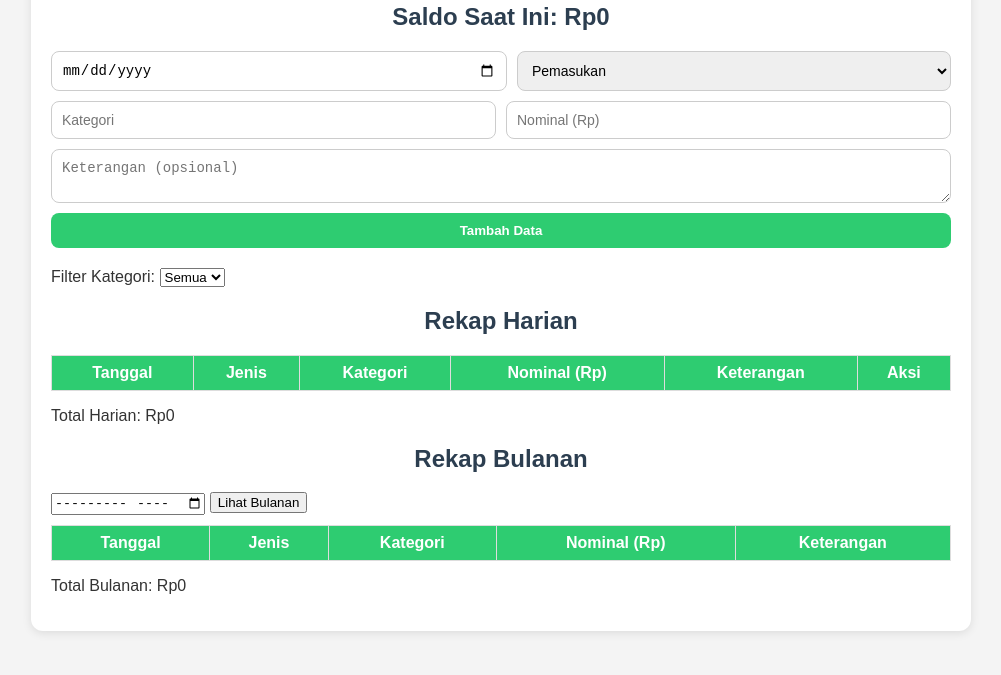
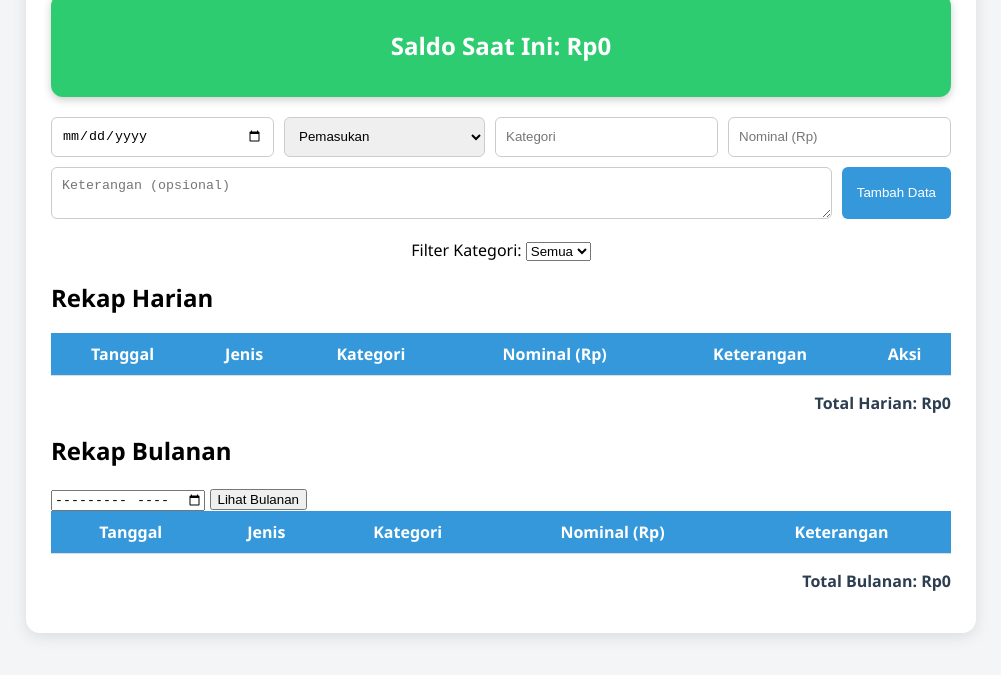
Before and after one commit to rekcless/dana, a plain HTML site: page index.html in a window 1280 px wide. Shown: the part 125-800 px from the top of the page, without its empty margins (139-1140 px from the left). Drawn offline with Linux system fonts and the light colour scheme; no server answers.

Commit message:
Update style.css

```diff
--- a/style.css
+++ b/style.css
@@ -1,24 +1,33 @@
 body {
-    font-family: 'Poppins', sans-serif;
-    background: #f4f4f4;
-    color: #333;
-    display: flex;
-    justify-content: center;
-    padding: 20px;
+    font-family: 'Segoe UI', sans-serif;
+    background: #f3f5f7;
+    margin: 0;
+    padding: 0;
 }
 
 .container {
-    background: #fff;
-    border-radius: 12px;
-    padding: 20px;
-    box-shadow: 0 2px 10px rgba(0,0,0,0.1);
-    width: 95%;
     max-width: 900px;
+    margin: 20px auto;
+    background: white;
+    padding: 25px;
+    border-radius: 14px;
+    box-shadow: 0 4px 15px rgba(0,0,0,0.1);
 }
 
-h1, h2 {
+h1 {
     text-align: center;
     color: #2c3e50;
+    margin-bottom: 10px;
+}
+
+.saldo-box {
+    background: #2ecc71;
+    color: white;
+    text-align: center;
+    padding: 15px;
+    margin-bottom: 20px;
+    border-radius: 12px;
+    box-shadow: 0 3px 8px rgba(0,0,0,0.2);
 }
 
 form {
@@ -26,64 +35,66 @@ form {
     flex-wrap: wrap;
     gap: 10px;
     margin-bottom: 20px;
+    justify-content: center;
 }
 
 form input, form select, form textarea {
-    flex: 1 1 45%;
     padding: 10px;
-    border-radius: 8px;
+    border-radius: 6px;
     border: 1px solid #ccc;
-    font-size: 14px;
+    flex: 1 1 180px;
 }
 
 form button {
-    flex: 1 1 100%;
-    padding: 10px;
-    background-color: #2ecc71;
+    background: #3498db;
     color: white;
     border: none;
-    border-radius: 8px;
+    padding: 10px 15px;
+    border-radius: 6px;
     cursor: pointer;
-    font-weight: bold;
 }
 
 form button:hover {
-    background-color: #27ae60;
+    background: #2980b9;
+}
+
+.filter {
+    text-align: center;
+    margin-bottom: 20px;
 }
 
 table {
     width: 100%;
     border-collapse: collapse;
-    margin-top: 10px;
+    margin-bottom: 10px;
 }
 
-table th, table td {
-    border: 1px solid #ddd;
-    padding: 8px;
+th, td {
+    padding: 10px;
+    border-bottom: 1px solid #ddd;
     text-align: center;
 }
 
-table th {
-    background-color: #2ecc71;
+th {
+    background: #3498db;
     color: white;
 }
 
-.deleteBtn {
-    background-color: #e74c3c;
+button.delete-btn {
+    background: #e74c3c;
     color: white;
     border: none;
+    padding: 5px 8px;
     border-radius: 6px;
-    padding: 5px 10px;
     cursor: pointer;
 }
 
-.deleteBtn:hover {
-    background-color: #c0392b;
+button.delete-btn:hover {
+    background: #c0392b;
 }
 
-.total-box {
-    background: #ecf0f1;
-    padding: 10px;
-    border-radius: 8px;
-    margin-top: 10px;
+p {
+    font-weight: bold;
+    text-align: right;
+    color: #2c3e50;
 }
```
